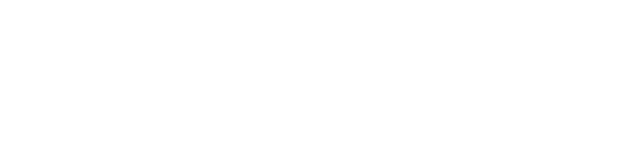
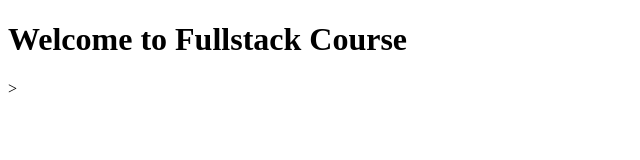
Before and after one commit to prashantsahu99/Fullstack-Practical-1, a plain HTML site: page index.html in a window 1280 px wide. Shown: the whole page, without its empty margins (0-640 px from the left). Drawn offline with Linux system fonts and the light colour scheme.

Commit message:
Start commit

```diff
--- a/index.html
+++ b/index.html
@@ -7,6 +7,6 @@
     <title>Practical-1</title>
 </head>
 <body>
-
+    <h1>Welcome to Fullstack Course</h1>>
 </body>
 </html>
```
